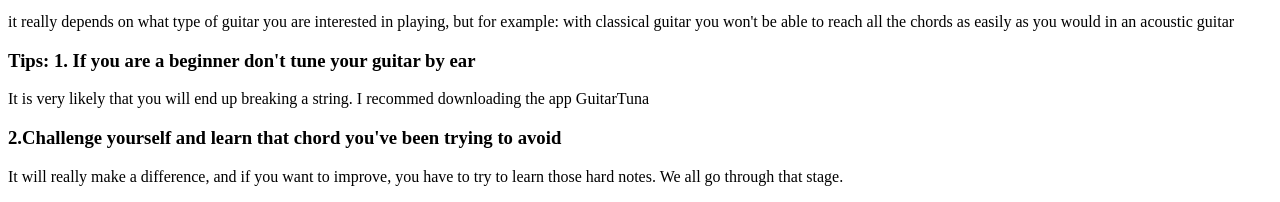
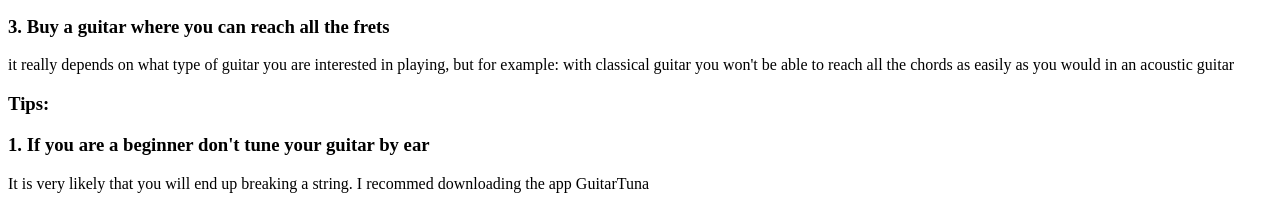
Before and after one commit to mbheidi/guitar, a plain HTML site: page index.html in a window 1280 px wide. Shown: the part 968-1170 px from the top of the page. Drawn offline with Linux system fonts and the light colour scheme.

Commit message:
Update index.html

```diff
--- a/index.html
+++ b/index.html
@@ -14,9 +14,7 @@
 
   <h3> Guitar parts: </h3>
   <img
-  src="https://www.ducksters.com/musicforkids/guitar_parts.jpg" alt="guitar parts"
-
-
+  src="https://www.ducksters.com/musicforkids/guitar_parts.jpg" alt="guitar parts">
 
  <h3> 1. The perfect size is the one you feel the most comfortable with</h3>
  <p> When you get to the store try playing different guitars, and choose the one you feel most comftable </p>
@@ -28,9 +26,9 @@
   <p> it really depends on what type of guitar you are interested in playing, but for example: with classical guitar you won't be able to reach all the chords as easily as you would in an acoustic guitar </p>
 
 
-  <h3> Tips:
+ <h3> Tips: </h3>
 
-   1. If you are a beginner don't tune your guitar by ear </h3>
+   <h3>1. If you are a beginner don't tune your guitar by ear </h3>
     <p> It is very likely that you will end up breaking a string. I recommed downloading the app GuitarTuna </p>
 
  <h3> 2.Challenge yourself and learn that chord you've been trying to avoid </h3>
```
